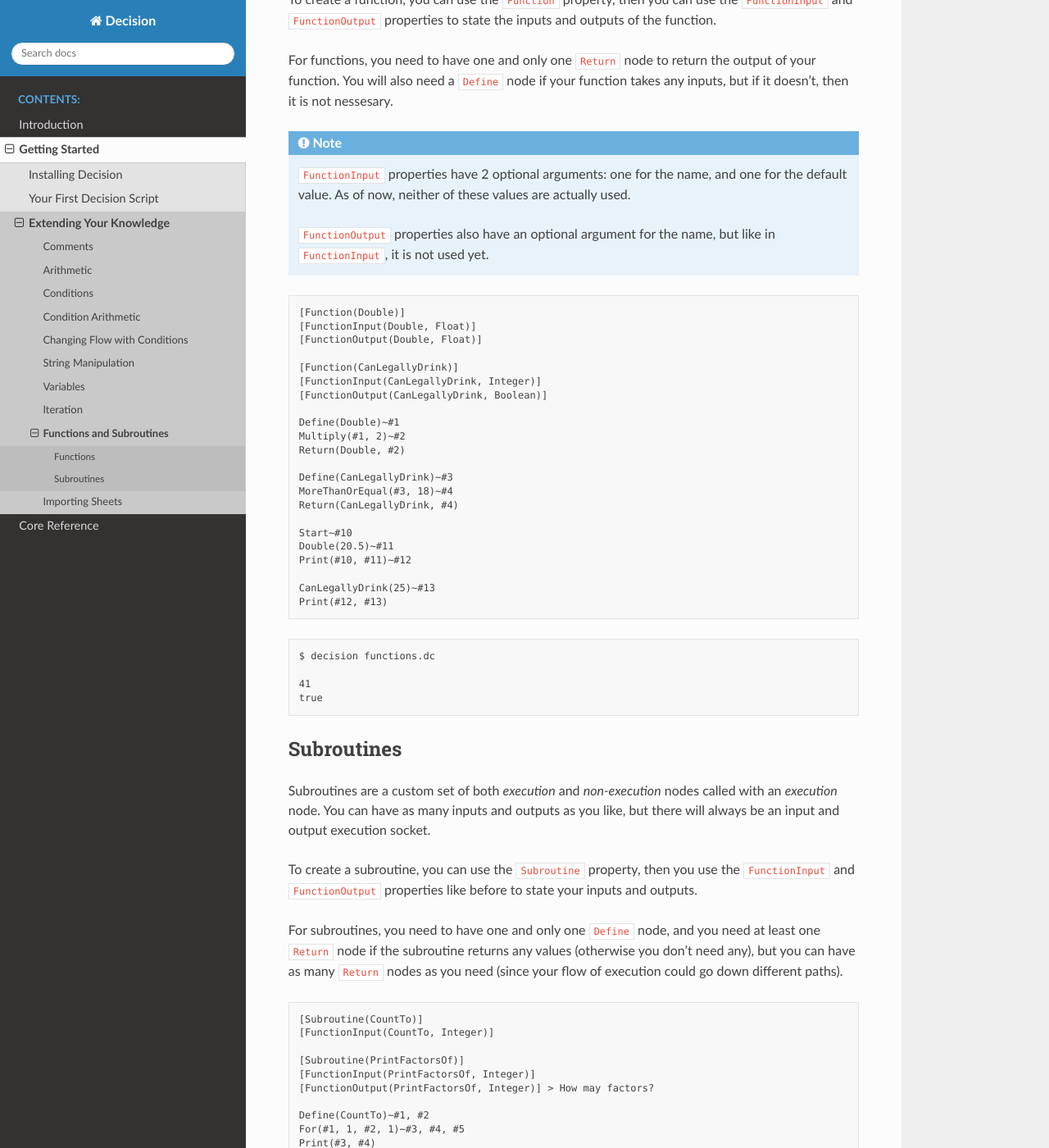
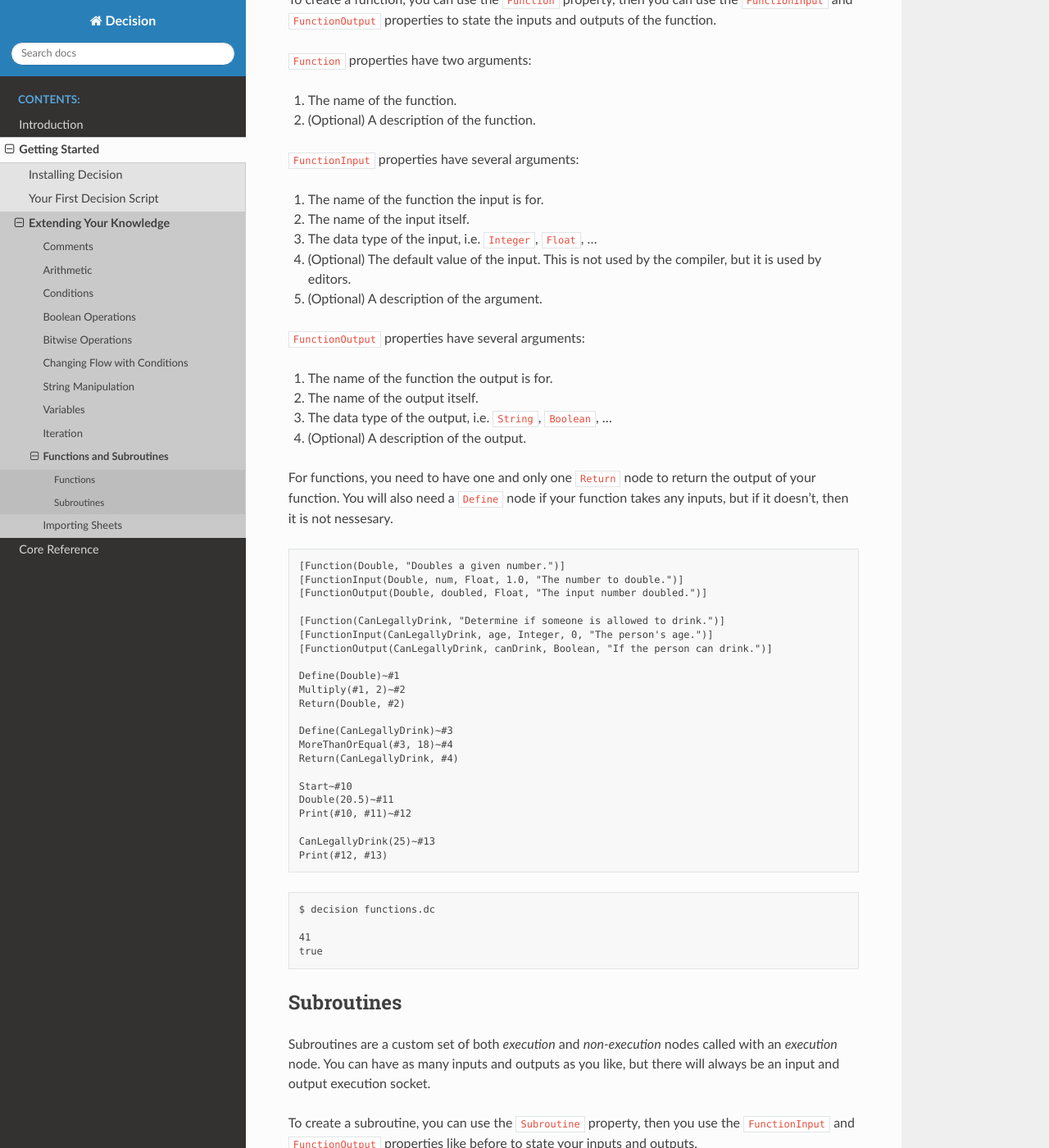
Before and after one commit to drwhut/decision, a Sphinx documentation site: the page built from docs/user/source/getting_started/extending_your_knowledge/functions_and_subroutines.rst, in a window 1280 px wide and 1400 px high, scrolled down 372 px. Shown: the whole window at 82% size. Built offline with Sphinx 7.4.7 and the Read the Docs theme 2.0.0, drawn with Linux system fonts in a browser that asks for light colours; some of the changed text lies outside the part shown.

Commit message:
Changed the user manual.

```diff
--- a/docs/user/source/getting_started/extending_your_knowledge/condition_arithmetic.rst
+++ b/docs/user/source/getting_started/extending_your_knowledge/boolean_operations.rst
@@ -15,11 +15,11 @@
     You should have received a copy of the GNU General Public License
     along with this program.  If not, see <http://www.gnu.org/licenses/>.
 
-Condition Arithmetic
-====================
+Boolean Operations
+==================
 
-Since conditions are just booleans, you can perform some simple bitwise
-operations on conditions:
+Since conditions are just booleans, you can perform some simple operations on
+conditions:
 
 And
 ---
--- a/docs/user/source/getting_started/extending_your_knowledge/functions_and_subroutines.rst
+++ b/docs/user/source/getting_started/extending_your_knowledge/functions_and_subroutines.rst
@@ -31,28 +31,40 @@ To create a function, you can use the ``Function`` property, then you can use
 the ``FunctionInput`` and ``FunctionOutput`` properties to state the inputs
 and outputs of the function.
 
+``Function`` properties have two arguments:
+
+1. The name of the function.
+2. (Optional) A description of the function.
+
+``FunctionInput`` properties have several arguments:
+
+1. The name of the function the input is for.
+2. The name of the input itself.
+3. The data type of the input, i.e. ``Integer``, ``Float``, ...
+4. (Optional) The default value of the input. This is not used by the compiler,
+   but it is used by editors.
+5. (Optional) A description of the argument.
+
+``FunctionOutput`` properties have several arguments:
+
+1. The name of the function the output is for.
+2. The name of the output itself.
+3. The data type of the output, i.e. ``String``, ``Boolean``, ...
+4. (Optional) A description of the output.
+
 For functions, you need to have one and only one ``Return`` node to return
 the output of your function. You will also need a ``Define`` node if your
 function takes any inputs, but if it doesn't, then it is not nessesary.
 
-.. note::
-
-   ``FunctionInput`` properties have 2 optional arguments: one for the name,
-   and one for the default value. As of now, neither of these values are
-   actually used.
-
-   ``FunctionOutput`` properties also have an optional argument for the name,
-   but like in ``FunctionInput``, it is not used yet.
-
 .. code-block:: decision
 
-   [Function(Double)]
-   [FunctionInput(Double, Float)]
-   [FunctionOutput(Double, Float)]
+   [Function(Double, "Doubles a given number.")]
+   [FunctionInput(Double, num, Float, 1.0, "The number to double.")]
+   [FunctionOutput(Double, doubled, Float, "The input number doubled.")]
 
-   [Function(CanLegallyDrink)]
-   [FunctionInput(CanLegallyDrink, Integer)]
-   [FunctionOutput(CanLegallyDrink, Boolean)]
+   [Function(CanLegallyDrink, "Determine if someone is allowed to drink.")]
+   [FunctionInput(CanLegallyDrink, age, Integer, 0, "The person's age.")]
+   [FunctionOutput(CanLegallyDrink, canDrink, Boolean, "If the person can drink.")]
 
    Define(Double)~#1
    Multiply(#1, 2)~#2
@@ -94,12 +106,12 @@ as you need (since your flow of execution could go down different paths).
 
 .. code-block:: decision
 
-   [Subroutine(CountTo)]
-   [FunctionInput(CountTo, Integer)]
+   [Subroutine(CountTo, "Count from 1 to a given integer.")]
+   [FunctionInput(CountTo, upTo, Integer, 10, "The number to count up to.")]
 
-   [Subroutine(PrintFactorsOf)]
-   [FunctionInput(PrintFactorsOf, Integer)]
-   [FunctionOutput(PrintFactorsOf, Integer)] > How may factors?
+   [Subroutine(PrintFactorsOf, "Print off the factors of a given number.")]
+   [FunctionInput(PrintFactorsOf, num, Integer, 1, "The number to print the factors of.")]
+   [FunctionOutput(PrintFactorsOf, numFactors, Integer, "The number of factors the number has.")]
 
    Define(CountTo)~#1, #2
    For(#1, 1, #2, 1)~#3, #4, #5
--- a/docs/user/source/getting_started/extending_your_knowledge/index.rst
+++ b/docs/user/source/getting_started/extending_your_knowledge/index.rst
@@ -28,7 +28,8 @@ exploring some of the other features Decision has to offer at your own pace:
    comments.rst
    arithmetic.rst
    conditions.rst
-   condition_arithmetic.rst
+   boolean_operations.rst
+   bitwise_operations.rst
    changing_flow_with_conditions.rst
    string_manipulation.rst
    variables.rst
```
Also changed, not shown: docs/user/source/getting_started/extending_your_knowledge/bitwise_operations.rst (added, +105 -0 lines), docs/user/source/getting_started/extending_your_knowledge/conditions.rst (+44 -0 lines), docs/user/source/getting_started/extending_your_knowledge/importing_sheets.rst (+8 -8 lines), docs/user/source/getting_started/install_decision.rst (+5 -5 lines).
